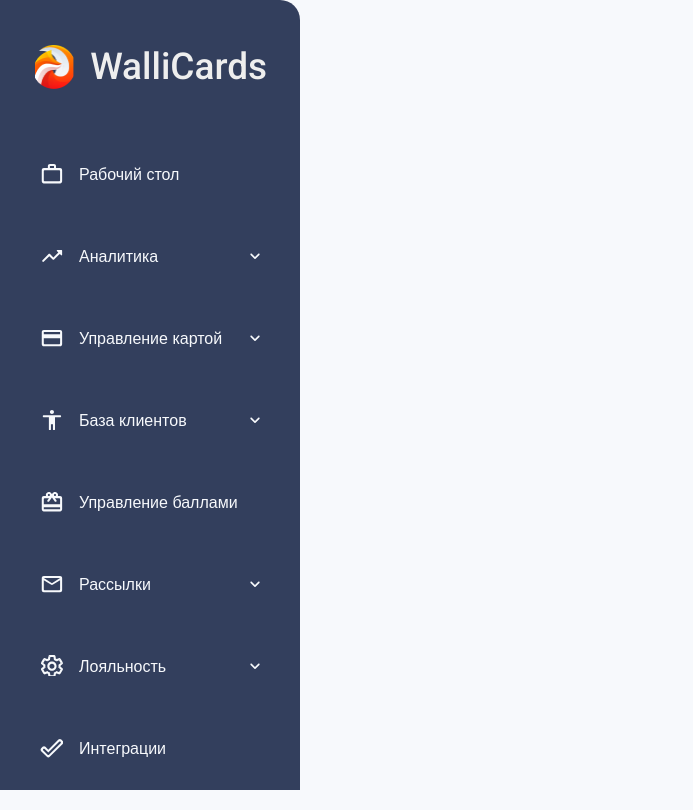
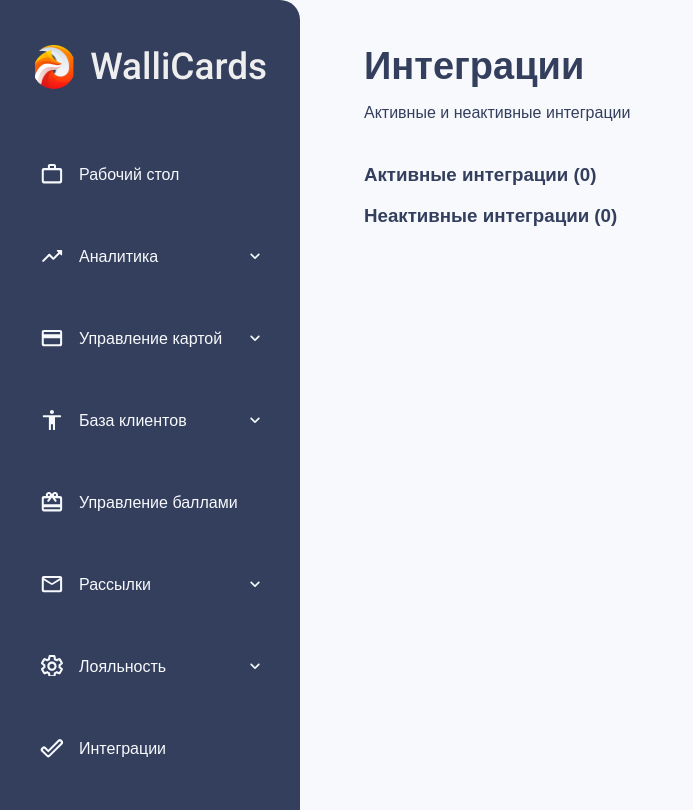
Before and after one commit to andreichayeuski/fox-cards, a Vue app: page / in a window 1280 px wide. Shown: the whole page, without its empty margins (0-693 px from the left). Built offline with nearby package versions, Linux system fonts and the light colour scheme.

Commit message:
Integrations basics

```diff
--- a/src/App.vue
+++ b/src/App.vue
@@ -1,14 +1,24 @@
 <template>
-  <Index msg="Welcome to Your Vue.js App"/>
+  <div class="main">
+    <SideBar :msg="message" />
+    <Integrations />
+  </div>
 </template>
 
 <script>
-import Index from './components/Index.vue'
+import SideBar from "./components/common/sideBar/SideBar.vue";
+import Integrations from "./components/pages/integrations/Integrations.vue";
 
 export default {
-  name: 'App',
+  name: "App",
   components: {
-    Index
-  }
-}
+    SideBar,
+    Integrations,
+  },
+  computed: {
+    message: function () {
+      return "Andrei";
+    },
+  },
+};
 </script>
--- a/src/components/Index.vue
+++ /dev/null
@@ -1,21 +0,0 @@
-<template>
-  <div>
-    <SideBar :msg="message"/>
-  </div>
-</template>
-
-<script>
-import SideBar from './common/sideBar/SideBar.vue'
-
-export default {
-  name: 'App',
-  components: {
-    SideBar
-  },
-  computed: {
-    message: function () {
-      return 'Andrei'
-    }
-  }
-}
-</script>
--- /dev/null
+++ b/src/components/common/Header.vue
@@ -0,0 +1,41 @@
+<template>
+  <header>
+    <div>
+      <h2 class="page-title">{{ title }}</h2>
+      <span class="page-description"> {{ description }} </span>
+    </div>
+  </header>
+</template>
+
+<script>
+export default {
+  name: "Header",
+  props: {
+    title: { type: String, required: true },
+    description: { type: String, required: true },
+  },
+  data() {
+    return {
+      isOpened: true,
+    };
+  },
+};
+</script>
+
+<!-- Add "scoped" attribute to limit CSS to this component only -->
+<style scoped>
+h3 {
+  margin: 40px 0 0;
+}
+ul {
+  list-style-type: none;
+  padding: 0;
+}
+li {
+  display: inline-block;
+  margin: 0 10px;
+}
+a {
+  color: #42b983;
+}
+</style>
--- /dev/null
+++ b/src/components/pages/integrations/Integration.vue
@@ -0,0 +1,12 @@
+<template>
+  <div></div>
+</template>
+
+<script>
+
+export default {
+  name: "Integration",
+  components: {
+  },
+};
+</script>
--- /dev/null
+++ b/src/components/pages/integrations/Integrations.vue
@@ -0,0 +1,34 @@
+<template>
+  <div class="page">
+    <Header title="Интеграции" description="Активные и неактивные интеграции" />
+    <div class="page-content">
+      <div class="active-integrations">
+        <h3>Активные интеграции ({{ activeCount }})</h3>
+        <IntegrationsBlock v-show="activeCount > 0" />
+      </div>
+      <div class="inactive-integrations">
+        <h3>Неактивные интеграции ({{ inactiveCount }})</h3>
+        <IntegrationsBlock v-show="inactiveCount > 0" />
+      </div>
+    </div>
+  </div>
+</template>
+
+<script>
+import Header from "../../common/Header.vue";
+import IntegrationsBlock from "./IntegrationsBlock.vue";
+
+export default {
+  name: "Integrations",
+  components: {
+    Header,
+    IntegrationsBlock,
+  },
+  data() {
+    return {
+      activeCount: 0,
+      inactiveCount: 0,
+    };
+  },
+};
+</script>
--- /dev/null
+++ b/src/components/pages/integrations/IntegrationsBlock.vue
@@ -0,0 +1,12 @@
+<template>
+  <Integration />
+</template>
+
+<script>
+import Integration from "./Integration.vue";
+
+export default {
+  name: "IntegrationsBlock",
+  components: { Integration },
+};
+</script>
--- a/src/styles/main.scss
+++ b/src/styles/main.scss
@@ -2,7 +2,29 @@ html,
 body {
     margin: 0;
     background: $primary;
+    color: $secondary;
+
+    //styleName: p;
+    font-family: "Manrope", sans-serif;
+    font-style: initial;
+    font-weight: 200;
+    font-size: 16px;
+    line-height: 22px;
+    /* identical to box height */
 }
+
+.main {
+    display: flex;
+
+    .side-bar {
+        background-color: $secondary;
+        border-radius: 0px 20px 0px 0px;
+        position: sticky;
+        left: 0;
+        top: 0;
+        bottom: 0;
+        max-width: 300px;
+        color: $primary;
 
         .logo {
             display: flex;
@@ -23,23 +45,6 @@ body {
                 height: 43.85px;
             }
         }
-
-.side-bar {
-    background-color: $secondary;
-    border-radius: 0px 20px 0px 0px;
-    position: sticky;
-    left: 0;
-    top: 0;
-    bottom: 0;
-    max-width: 300px;
-    color: $primary;
-    //styleName: p;
-    font-family: "Manrope", sans-serif;
-    font-style: initial;
-    font-weight: 200;
-    font-size: 16px;
-    line-height: 22px;
-    /* identical to box height */
 
         .tab {
             width: 250px;
@@ -69,6 +74,31 @@ body {
 
             span {
                 vertical-align: middle;
+            }
+        }
+    }
+
+    .page {
+        margin-left: 5%;
+
+        header {
+            margin-top: 40px;
+            top: 0;
+            display: block;
+            width: 100%;
+            flex-direction: row;
+
+            .page-title {
+                margin: 0 0 10px 0;
+                font-weight: bold;
+                font-size: 38px;
+                line-height: 52px;
+            }
+        }
+
+        .page-content {
+            margin-top: 40px;
+            width: 100%;
         }
     }
 }
```
Lines whose indentation alone changed are shown as unchanged.
